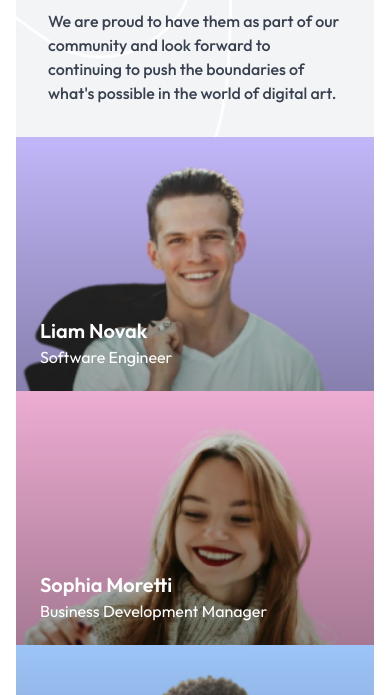
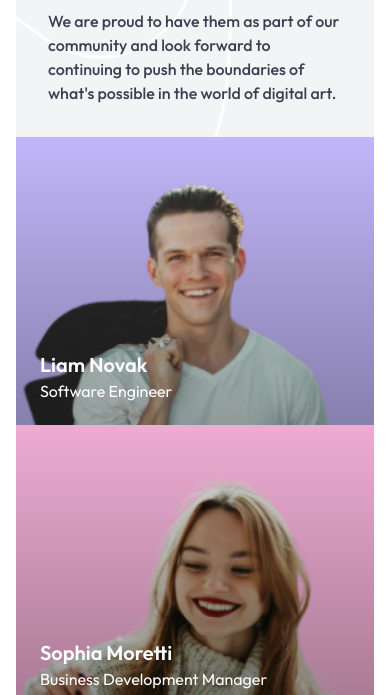
Before and after one commit to surajgoud36/team-layout-devchallenges, a plain HTML site: page index.html in a window 390 px wide. Shown: the part 149-844 px from the top of the page. Drawn offline with Linux system fonts and the light colour scheme.

Commit message:
2nd commit

```diff
--- a/resources/style.css
+++ b/resources/style.css
@@ -5,7 +5,7 @@
 }
 
 body {
-  height: 100vh;
+  /* height: 100vh; */
   font-family: "Outfit", sans-serif;
   display: flex;
 
@@ -22,9 +22,9 @@ body {
   position: relative;
   display: grid;
   /* grid-template-columns: 1fr 1fr auto auto; */
-  grid-template-columns: repeat(4, 1fr);
+  grid-template-columns: repeat(4, 284px);
   /* grid-template-rows: auto 1fr; */
-  grid-template-rows: repeat(2, 1fr);
+  grid-template-rows: repeat(2, 288px);
   background-color: #f3f4f6;
   border-radius: 1rem;
 }
@@ -63,8 +63,8 @@ body {
   align-items: end;
   /* Linear Background */
 
-  width: 100%;
-  height: 100%;
+  /* width: 100%;
+  height: 100%; */
 }
 .des {
   display: flex;
@@ -166,9 +166,9 @@ body {
     position: relative;
     display: grid;
 
-    grid-template-columns: repeat(3, 1fr);
+    grid-template-columns: repeat(3, 284px);
 
-    grid-template-rows: repeat(3, 1fr);
+    grid-template-rows: repeat(3, 288px);
     background-color: #f3f4f6;
     border-radius: 1rem;
   }
@@ -201,19 +201,23 @@ body {
   .main{
     margin: 2rem 1rem;
     grid-template-columns: unset;
+    grid-template-rows: unset;
     grid-template-columns: 1fr;
-    grid-template-rows: repeat(7,1fr);
+    grid-auto-rows: auto;
     border-radius: 2rem;
+
   }
   .card{
-    height: auto;
-    width: auto;
-    max-width: 100%;
+   width: 100%;
+   min-height: 288px;
 
   }
   .info{
     grid-row: 1/span 1;
     grid-column: 1/span 1;
+  }
+  .info p{
+    max-width: 300px;
   }
   #c1{
      grid-row: 2/span 1;
```
